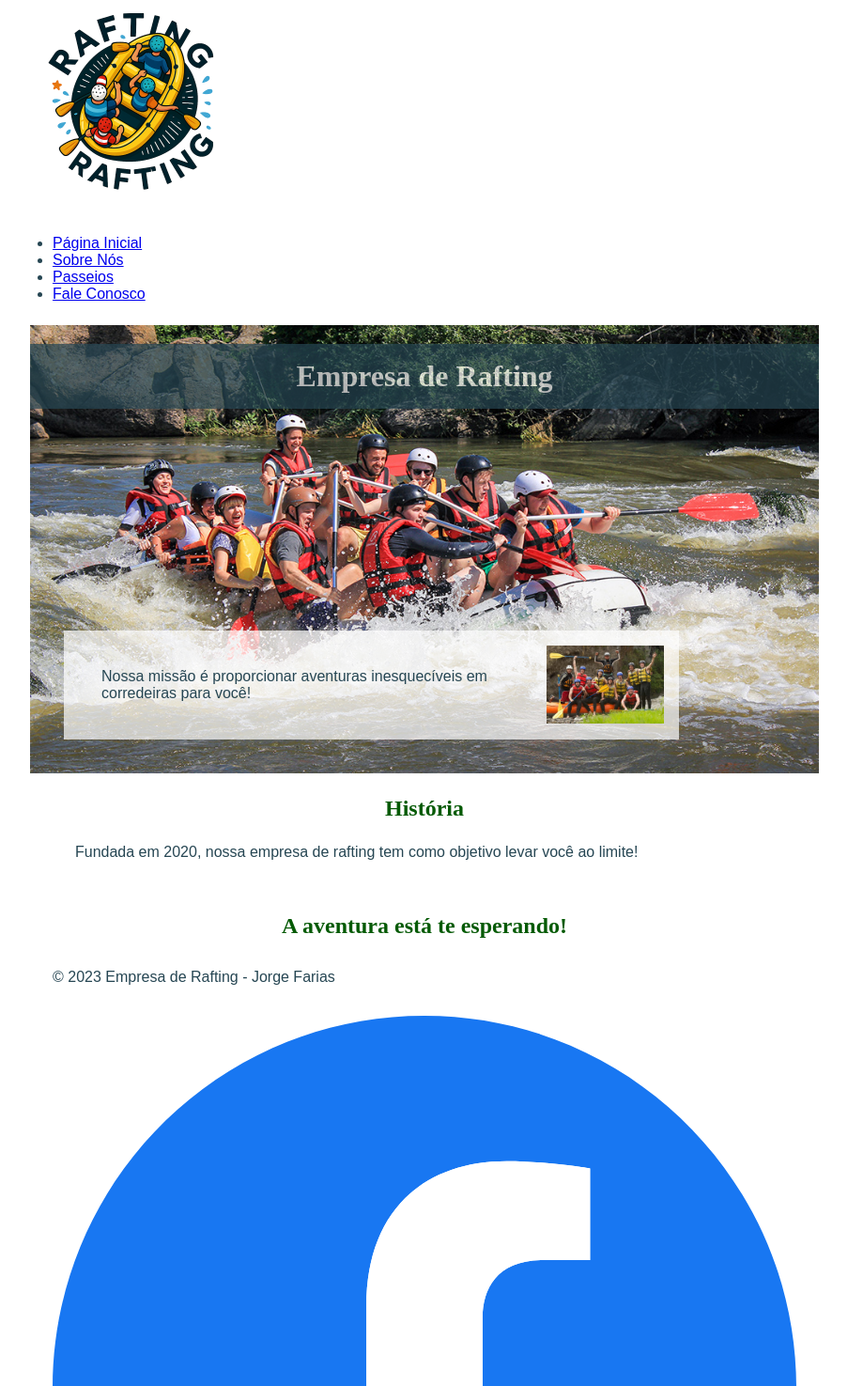
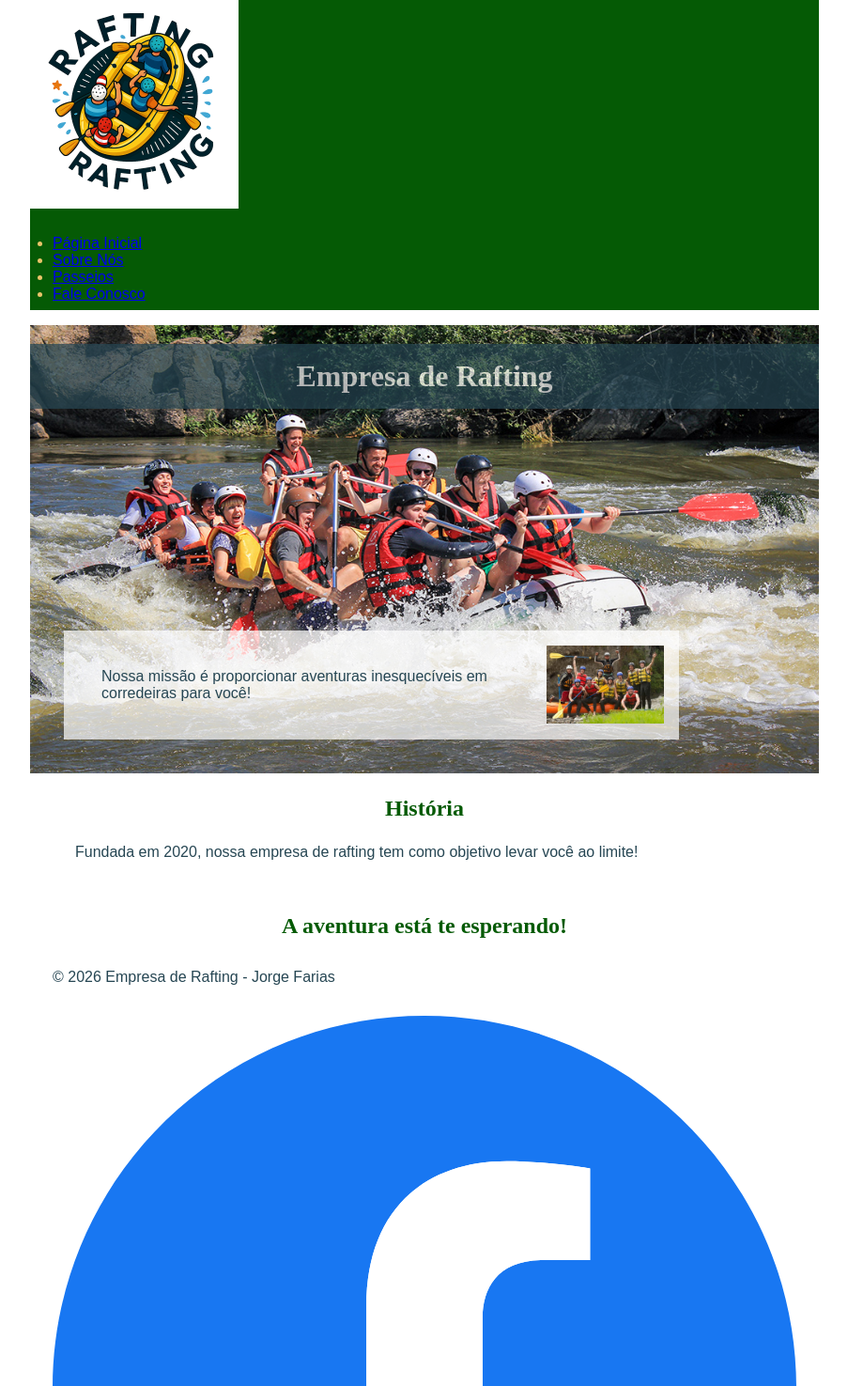
Before and after one commit to jxavierdefarias/wdd130, a plain HTML site: page wwr/sobre.html in a window 1280 px wide. Shown: the top 1475 px of the page at 94% size, without its empty margins (188-1091 px from the left). Drawn offline with Linux system fonts and the light colour scheme.

Commit message:
pagina rafting 2

```diff
--- a/wwr/estilos/rafting.css
+++ b/wwr/estilos/rafting.css
@@ -1,5 +1,4 @@
-
-
+/*pagina do rafting*/
 
 :root {
   --cor-primaria: #055a05; /* verde-floresta */
@@ -8,6 +7,11 @@
   --cor-destaque2: #e9c46a; /* amarelo-claro dourado */
   --fonte-titulo: "Times New Roman", "Georgia", serif;
   --fonte-body: Arial, Helvetica, sans-serif;
+}
+
+header{
+background-color: var(--cor-primaria);
+color: var(--cor-destaque2);
 }
 
 * {
@@ -62,7 +66,7 @@ h1 {
   color: #fff;
 }
 
-.hero article {
+.hero article  {
   position: absolute;
   bottom: 20px;
   left: 20px;
--- a/wwr/sobre.html
+++ b/wwr/sobre.html
@@ -5,7 +5,7 @@
   <meta name="viewport" content="width=device-width, initial-scale=1.0">
   <title>Sobre Nós - Empresa de Rafting</title>
   <meta name="description" content="Conheça a história e a missão da nossa empresa de rafting em corredeiras.">
-  <meta name="author" content="Seu Nome">
+  <meta name="author" content="jorge farias">
   <link rel="stylesheet" href="estilos/rafting.css">
 </head>
 <body>
@@ -38,7 +38,7 @@
     </section>
   </main>
   <footer>
-    <p>&copy; 2023 Empresa de Rafting - Jorge Farias</p>
+    <p>&copy; 2026 Empresa de Rafting - Jorge Farias</p>
     <nav class="redes-sociais">
       <a href="https://facebook.com">
         <img src="imagens/facebook.svg" alt="Ícone do Facebook">
```
Also changed, not shown: wwr/contato.html (added), wwr/index.html (added), wwr/passeios.html (added).
